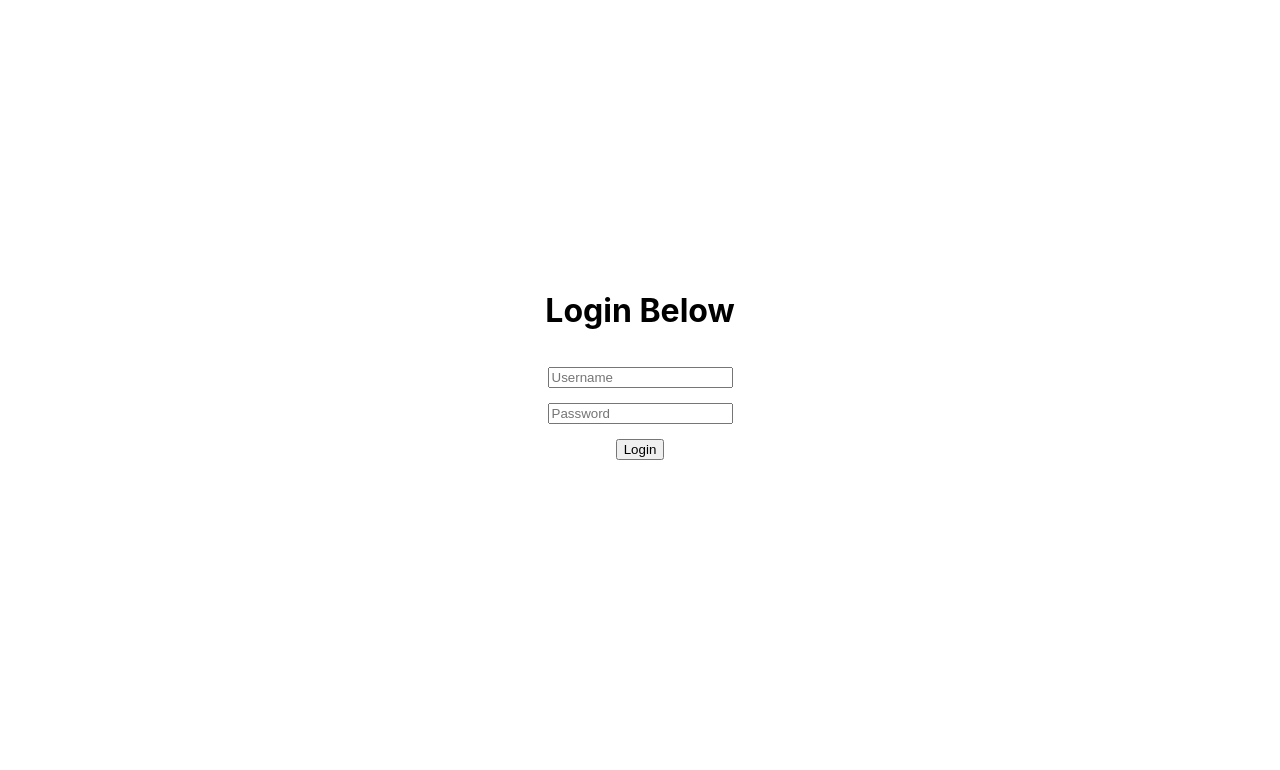
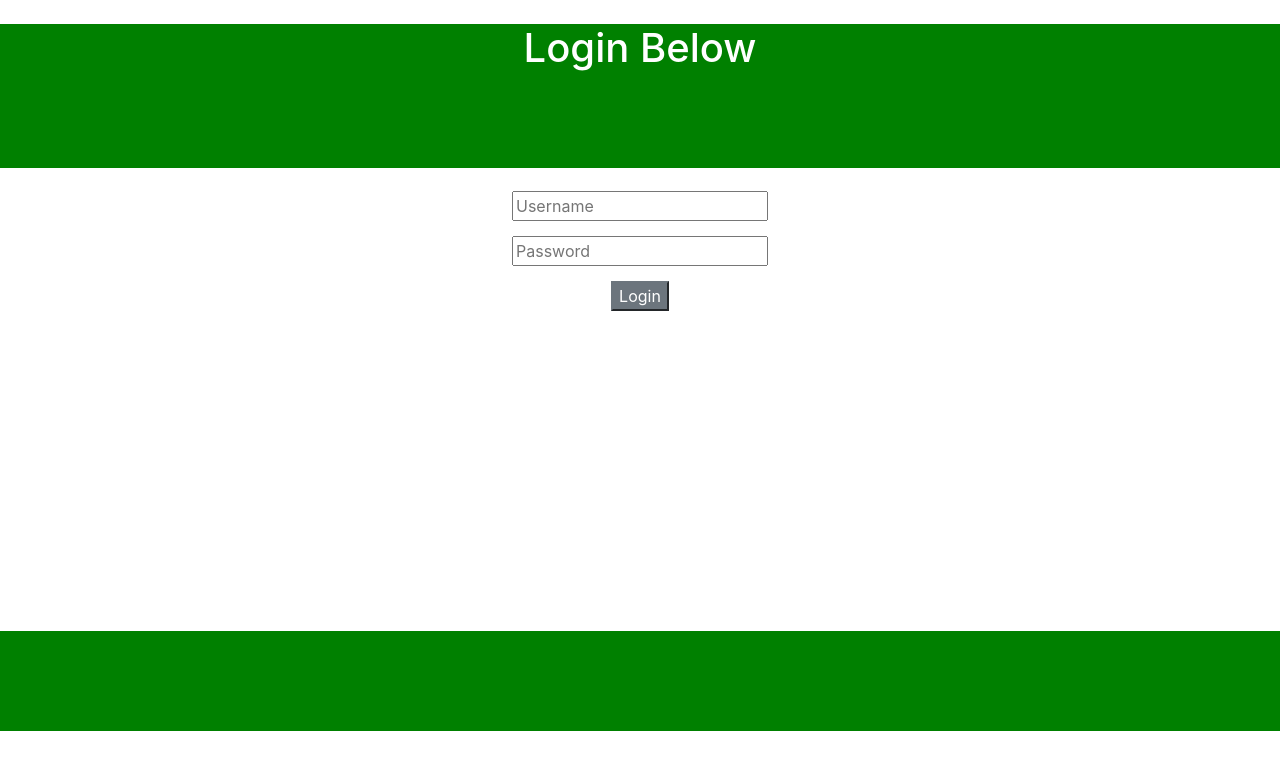
Before and after one commit to amrit12345678/routing, a React (Create React App) app: page / in a window 1280 px wide. Shown: the top 770 px of the page. Built offline with nearby package versions, Linux system fonts and the light colour scheme.

Commit message:
bootstrap implementation

```diff
--- a/package.json
+++ b/package.json
@@ -6,6 +6,7 @@
     "@testing-library/jest-dom": "^5.11.9",
     "@testing-library/react": "^11.2.5",
     "@testing-library/user-event": "^12.8.1",
+    "bootstrap": "^4.6.0",
     "react": "^17.0.1",
     "react-dom": "^17.0.1",
     "react-router-dom": "^5.2.0",
--- a/src/App.css
+++ b/src/App.css
@@ -1,6 +1,6 @@
 .hello{
   text-align: center;
-  padding-top: 250px;
+
 }
 
 .field{
@@ -11,16 +11,20 @@ label{
   margin-right: 10px;
 }
 
-.registration{
-  margin-left: 150px;
+.loginregister{
+  background-color: green;
+  min-height: 144px;
+  color: white;
 }
 
-.right{
-  margin-right: 300px;
+.button{
   margin-top: 15px;
+  color: green;
+  background-color: black;
 }
 
-.left{
-  margin-left: 300px;
-  margin-top: 15px;
+.footer{
+  min-height: 100px;
+  margin-top: 25%;
+  background-color: green;
 }
--- a/src/App.js
+++ b/src/App.js
@@ -1,6 +1,7 @@
 import React, {Component} from 'react';
 import './App.css'
 import Routes from './routes'
+import 'bootstrap/dist/css/bootstrap.min.css';
 
 class Form extends Component{
   render(){
--- a/src/login.js
+++ b/src/login.js
@@ -6,7 +6,7 @@ class Login extends Component {
         return (
             <div className='hello'>
                 <br />
-                <h1>Login Below</h1>
+                <h1 className='loginregister'>Login Below</h1>
                 <input
                     className='field'
                     type='username'
@@ -20,11 +20,15 @@ class Login extends Component {
                 />
                 <br />
                 <a href='/registration'>
-                    <button className='field'>
+                    <button className='button btn-secondary'>
                         Login
                     </button>
                  </a>
-      </div>
+                 <footer className='footer'>
+
+                 </footer>
+
+            </div>
     )
   }
 }
--- a/src/regstration.js
+++ b/src/regstration.js
@@ -5,7 +5,7 @@ class Form extends Component {
     render() {
         return (
             <div className='hello'>
-                <h1>Register Below</h1>
+                <h1 className='loginregister'>Register Below</h1>
                 <input
                     className='field'
                     type='name'
@@ -37,11 +37,14 @@ class Form extends Component {
                 />
                 <br />
                 <a href='/'>
-                    <button className='field'>
+                    <button className='button btn-success'>
                         Register
                      </button>
                 </a>
                 <br />
+                <footer className='footer'>
+
+                </footer>
 
             </div>
         )
```
Also changed, not shown: 1 other file (tests, documents, lock files or other folders).
